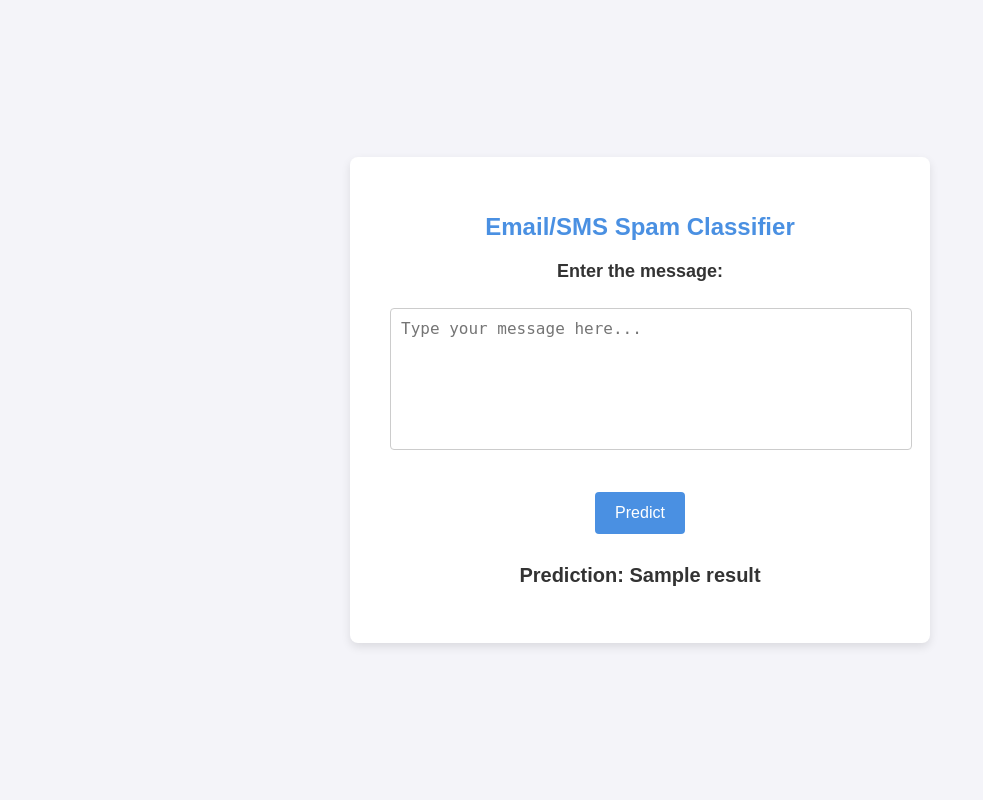
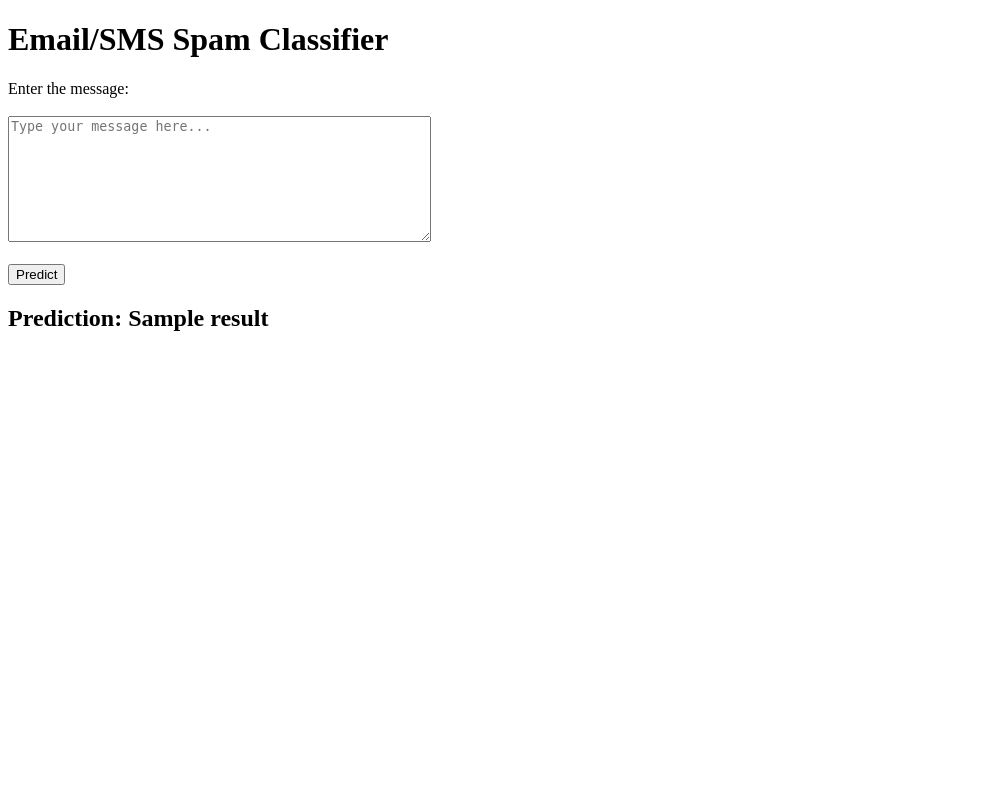
Before and after one commit to sangyandayal5/Email-Spam-Classifier, a Flask app: template templates/index.html in a window 1280 px wide. Shown: the whole page, without its empty margins (0-983 px from the left). Run offline with Flask 3, Linux system fonts and the light colour scheme; the template is opened without the code that fills it: most values are stand-ins (such as "Sample title", 1, 10 or a date in 2020); parts of the project's set-up code (start-up, migrations or seed data) failed here and were passed over.

Commit message:
Update index.html

```diff
--- a/templates/index.html
+++ b/templates/index.html
@@ -4,83 +4,8 @@
     <meta charset="UTF-8">
     <meta name="viewport" content="width=device-width, initial-scale=1.0">
     <title>Email/SMS Spam Classifier</title>
-    <style>
-        /* General Styles */
-        body {
-            font-family: Arial, sans-serif;
-            margin: 0;
-            padding: 0;
-            background-color: #f4f4f9;
-            color: #333;
-            display: flex;
-            justify-content: center;
-            align-items: center;
-            height: 100vh;
-        }
-
-        /* Main Container */
-        .container {
-            background-color: #ffffff;
-            padding: 40px;
-            border-radius: 8px;
-            box-shadow: 0px 4px 10px rgba(0, 0, 0, 0.1);
-            max-width: 500px;
-            width: 100%;
-            text-align: center;
-        }
-
-        /* Heading */
-        h1 {
-            color: #4a90e2;
-            margin-bottom: 20px;
-            font-size: 24px;
-            font-weight: bold;
-        }
-
-        /* Form Elements */
-        label {
-            font-size: 18px;
-            color: #333;
-            font-weight: bold;
-        }
-
-        textarea {
-            width: 100%;
-            height: 120px;
-            padding: 10px;
-            font-size: 16px;
-            border-radius: 4px;
-            border: 1px solid #ccc;
-            resize: none;
-            margin-top: 8px;
-        }
-
-        button {
-            background-color: #4a90e2;
-            color: #ffffff;
-            border: none;
-            padding: 12px 20px;
-            font-size: 16px;
-            border-radius: 4px;
-            cursor: pointer;
-            transition: background-color 0.3s ease;
-            margin-top: 20px;
-        }
-
-        button:hover {
-            background-color: #357ab8;
-        }
-
-        /* Prediction Result */
-        h2 {
-            color: #333;
-            margin-top: 30px;
-            font-size: 20px;
-        }
-    </style>
 </head>
 <body>
-    <div class="container">
     <h1>Email/SMS Spam Classifier</h1>
     <form action="/predict" method="post">
         <label for="message">Enter the message:</label><br><br>
@@ -90,6 +15,5 @@
     {% if result is not none %}
         <h2>Prediction: {{ result }}</h2>
     {% endif %}
-    </div>
 </body>
 </html>
```
Lines whose indentation alone changed are shown as unchanged.
